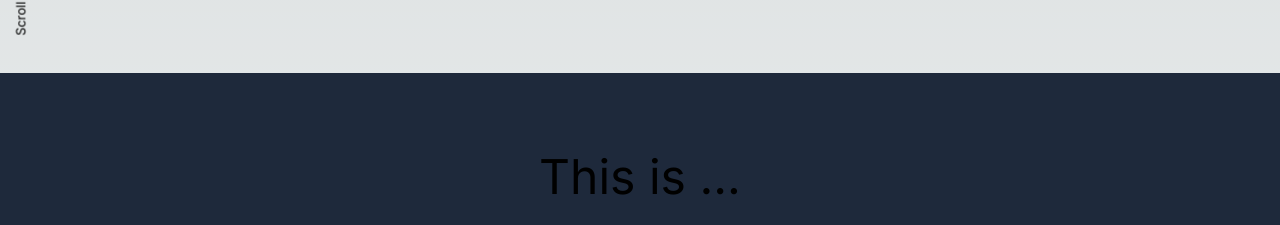
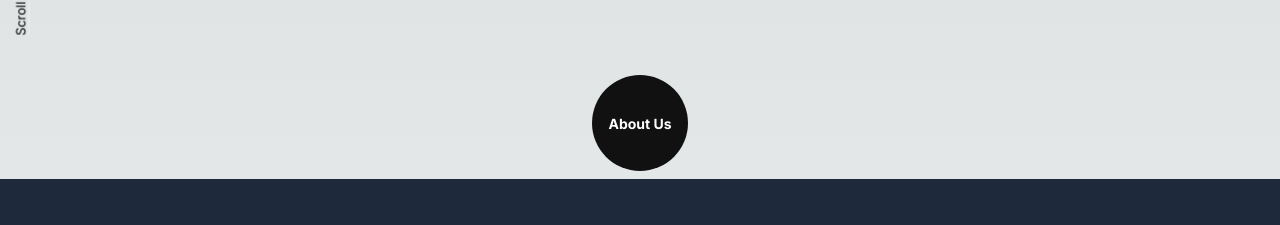
Before and after one commit to kentarokk/blue_city_static_website, a Next.js app: page / in a window 1280 px wide. Shown: the part 488-713 px from the top of the page. Built offline with nearby package versions, Linux system fonts and the light colour scheme.

Commit message:
add/ circle Button

```diff
--- a/src/app/page.tsx
+++ b/src/app/page.tsx
@@ -6,6 +6,7 @@ import style from "./Page.module.css";
 import Image from "next/image";
 import TestFramerMotion from "../components/TestFramerMotion";
 import NavBar from "../components/NavBar/NavBar";
+import CircleButton from "@/components/CircleButton/CircleButton";
 
 const menu_items = [
   {
@@ -53,6 +54,7 @@ const PlayGround = () => {
           </div>
         </div>
       </section>
+      <CircleButton />
       <div className={style.scrollDownDiv}>
         <span className={style.scrollDown}></span>
         <span className={style.scrollDownText}>Scroll</span>
--- /dev/null
+++ b/src/components/CircleButton/CircleButton.module.css
@@ -0,0 +1,63 @@
+/* ここから下がボタンのCSS　*/
+.btn_loading {
+  display: inline-flex;
+  text-decoration: none;
+  font-weight: 700;
+  /* color: #111; */
+  color: #fff;
+  width: 100px;
+  height: 100px;
+  font-size: 14px;
+  position: relative;
+  /* opacity: 1 !important; */
+  transition: all 0.3s;
+  /* background-color: #ccc; */
+  border-radius: 100%;
+  transition: color 0.4s;
+  overflow: hidden;
+}
+.btn_loading:before,
+.btn_loading:after {
+  content: "";
+  display: block;
+  position: absolute;
+  width: 50%;
+  height: 0;
+  background-color: rgb(99 102 241);
+  pointer-events: none;
+}
+.btn_loading:before {
+  bottom: 0;
+  left: 0;
+}
+.btn_loading:after {
+  top: 0;
+  right: 0;
+}
+.btn_loading:hover {
+  color: rgb(99 102 241);
+}
+.btn_loading:hover:before,
+.btn_loading:hover:after {
+  height: 100%;
+}
+.btn_loading:hover:before {
+  transition: height 0.2s 0.2s linear;
+}
+.btn_loading:hover:after {
+  transition: height 0.2s linear;
+}
+.btn_loading span {
+  position: absolute;
+  top: 50%;
+  left: 50%;
+  transform: translate(-50%, -50%);
+  width: calc(100% - 4px);
+  height: calc(100% - 4px);
+  background-color: #111;
+  border-radius: 100%;
+  display: flex;
+  align-items: center;
+  justify-content: center;
+  z-index: 99;
+}
--- /dev/null
+++ b/src/components/CircleButton/CircleButton.tsx
@@ -0,0 +1,14 @@
+import React from "react";
+import style from "./CircleButton.module.css";
+
+const CircleButton = () => {
+  return (
+    <div className="text-center pt-40px">
+      <a href="#" className={style.btn_loading}>
+        <span>About Us</span>
+      </a>
+    </div>
+  );
+};
+
+export default CircleButton;
```
